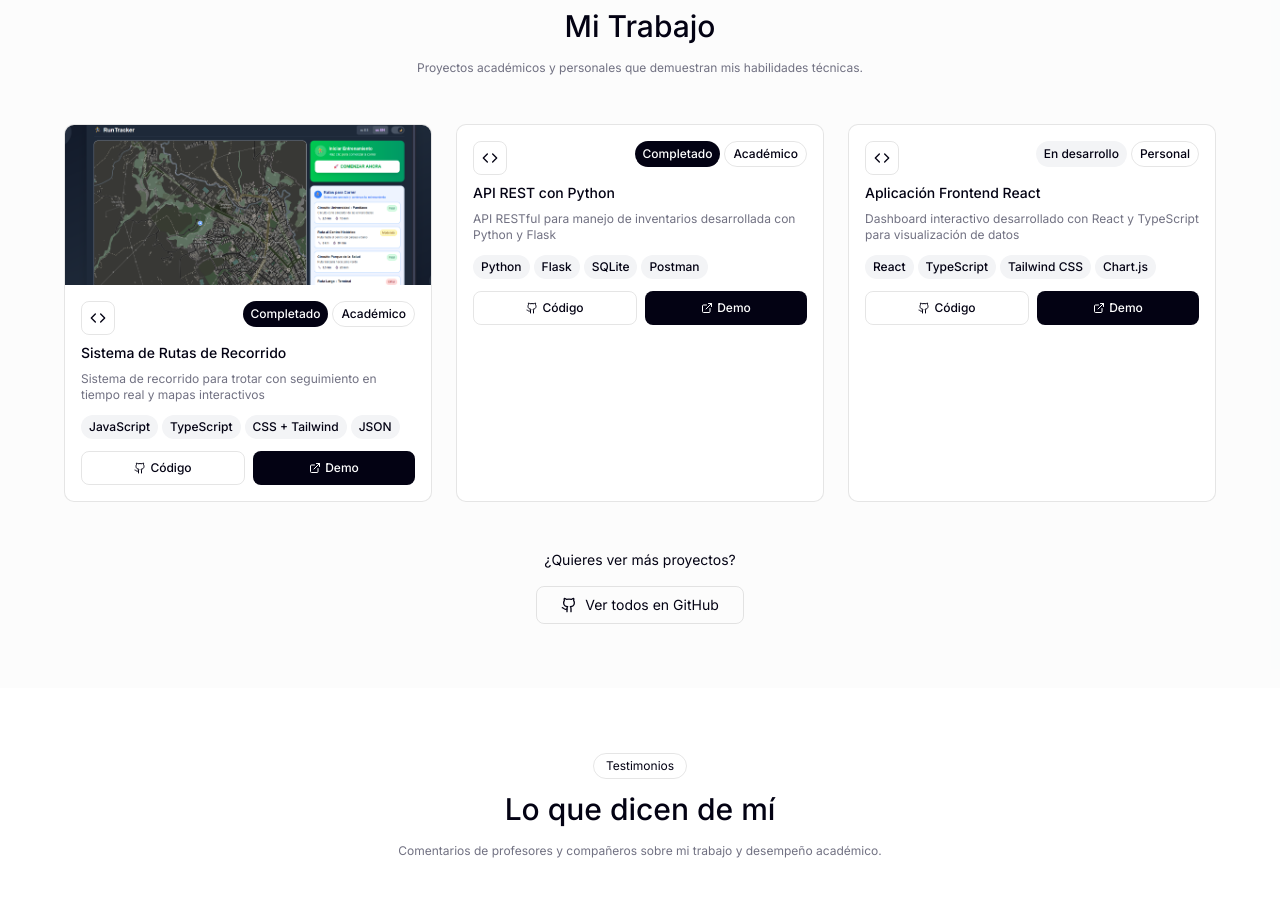
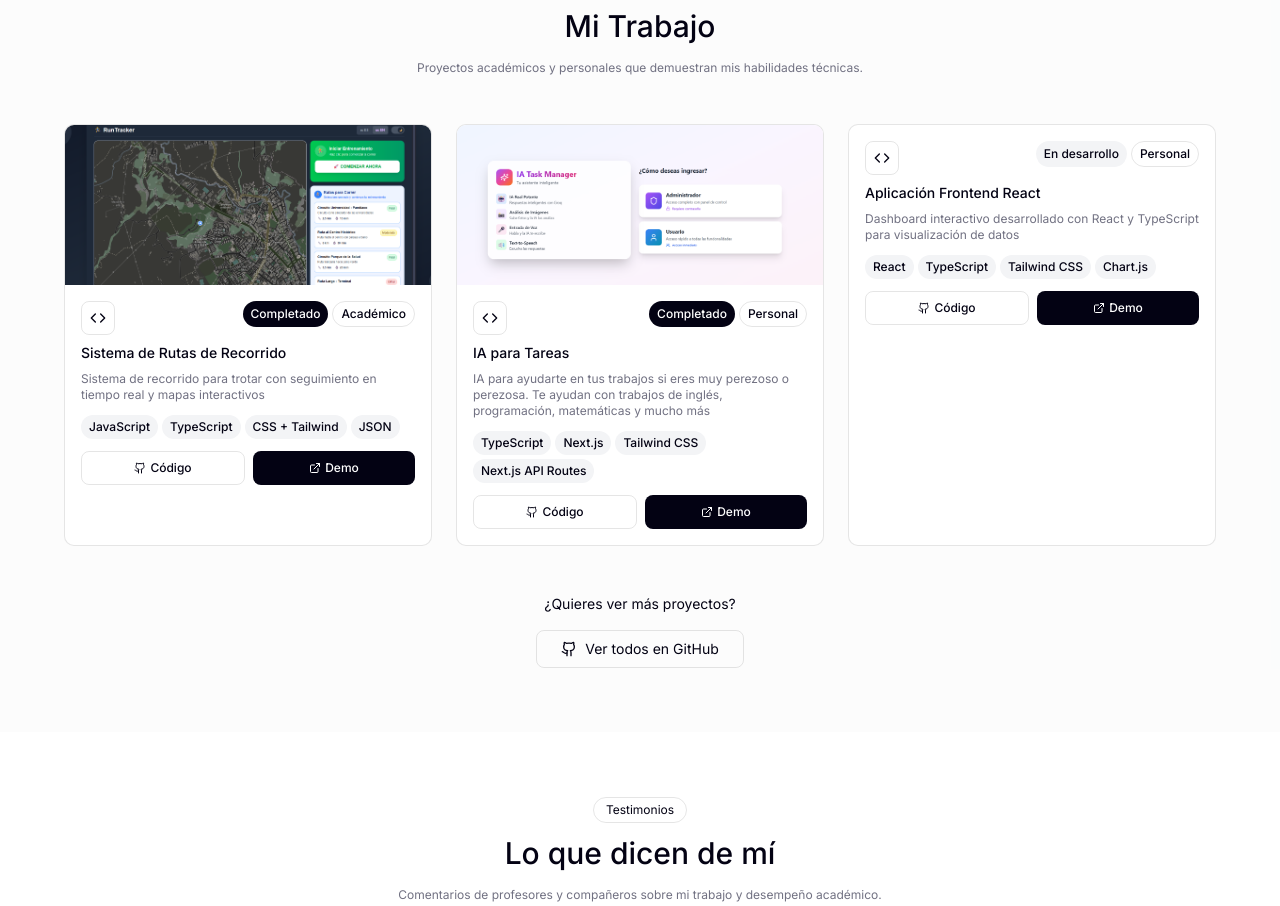
Before and after one commit to rafael5678/portfolio, a Next.js app: page / in a window 1280 px wide. Shown: the part 2380-3286 px from the top of the page. Built offline with nearby package versions, Linux system fonts and the light colour scheme; no server answers.

Commit message:
feat: Actualizar proyecto API REST con IA para Tareas - Proyecto de inteligencia artificial que ayuda con tareas académicas de inglés, programación y matemáticas

```diff
--- a/src/data/constants.ts
+++ b/src/data/constants.ts
@@ -32,11 +32,14 @@ export const projects: Project[] = [
     image: "/projects/routes-app.png"
   },
   {
-    title: "API REST con Python",
-    description: "API RESTful para manejo de inventarios desarrollada con Python y Flask",
-    tech: ["Python", "Flask", "SQLite", "Postman"],
+    title: "IA para Tareas",
+    description: "IA para ayudarte en tus trabajos si eres muy perezoso o perezosa. Te ayudan con trabajos de inglés, programación, matemáticas y mucho más",
+    tech: ["TypeScript", "Next.js", "Tailwind CSS", "Next.js API Routes"],
     status: "Completado",
-    type: "Académico"
+    type: "Personal",
+    demoUrl: "https://ia-tareas.vercel.app",
+    repoUrl: "https://github.com/rafael5678/ia_tareas",
+    image: "/projects/ia-tareas.png"
   },
   {
     title: "Aplicación Frontend React",
```
Also changed, not shown: public/projects/ia-tareas.png (added).
